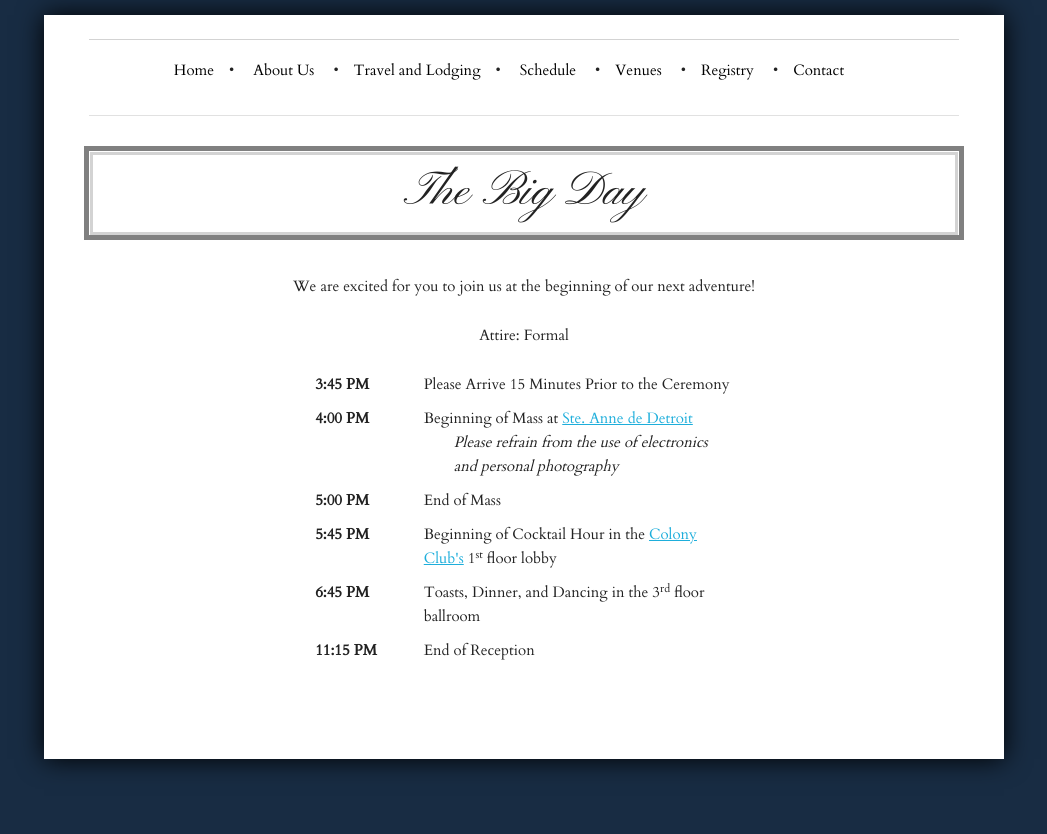
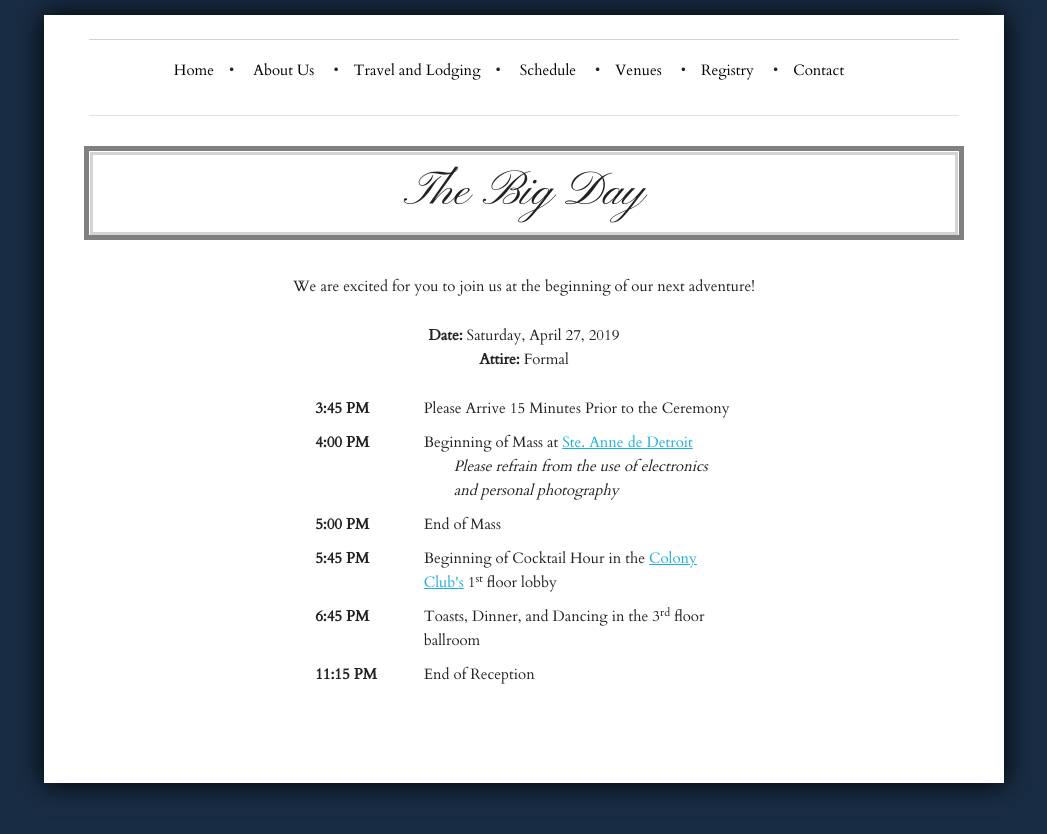
Before and after one commit to cjjeakle/DroletJeakleWedding, a Jekyll site: the page built from the_big_day/index.html, in a window 1280 px wide. Shown: the top 834 px of the page, without its empty margins (116-1163 px from the left). Built offline with Jekyll 4.4.1, drawn with Linux system fonts in a browser that asks for light colours; nearby versions of some CDN libraries.

Commit message:
Improved information clarity.
Added the wedding date to the schedule page.
Updated the page headers to reflect the new website address.

```diff
--- a/_config.yml
+++ b/_config.yml
@@ -1,9 +1,8 @@
 # Site settings
-title: Chris and Anne are getting married!
+title: Anne Drolet and Chris Jeakle's Wedding
 description: The website for Chris Jeakle and Anne Drolet's wedding.
 baseurl: "" # the subpath of your site, e.g. /blog/
 url: "http://www.droletjeaklewedding.com" # the base hostname & protocol for your site
-github_username: cjjeakle
 
 # Build settings
 markdown: kramdown
--- a/the_big_day/index.html
+++ b/the_big_day/index.html
@@ -7,7 +7,9 @@ layout: default
   We are excited for you to join us at the beginning of our next adventure!
 </p>
 <p class="center">
-  Attire: Formal
+  <b>Date:</b> Saturday, April 27, 2019
+  <br/>
+  <b>Attire:</b> Formal
 </p>
 <div class="row">
   <div class="offset-by-three six columns">
```
